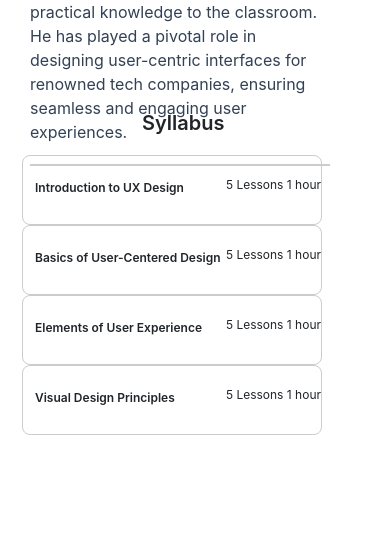
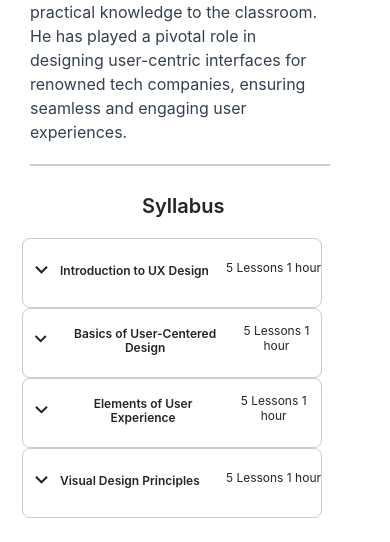
Before and after one commit to okurmenpro/bilim-ordo-frontend, a React (Create React App) app: page /course in a window 390 px wide. Shown: the part 2050-2592 px from the top of the page. Built offline with nearby package versions, Linux system fonts and the light colour scheme.

Commit message:
стрела

```diff
--- a/src/components/MaterialCourse/CourseMaterials.css
+++ b/src/components/MaterialCourse/CourseMaterials.css
@@ -34,7 +34,6 @@
 }
 .document {
   font-size: 6px;
-  margin-left: -110px;
 }
 .mini__img {
   display: flex;
@@ -50,18 +49,12 @@
 .mini__img button:hover {
   background-color: white;
 }
-.ArrowDown {
-  margin-left: -230px;
-}
 
 .mini__img h3 {
   cursor: pointer;
   font-weight: 600;
   font-size: 15px;
   margin-top: 5px;
-}
-.mini__img p {
-  margin-left: -110px;
 }
 
 @media screen and (max-width: 432px) {
@@ -72,6 +65,7 @@
   }
   .materials h2 {
     width: 30px;
+    margin-top: 223px;
   }
   .mini__img h3 {
     font-size: 12px;
```
